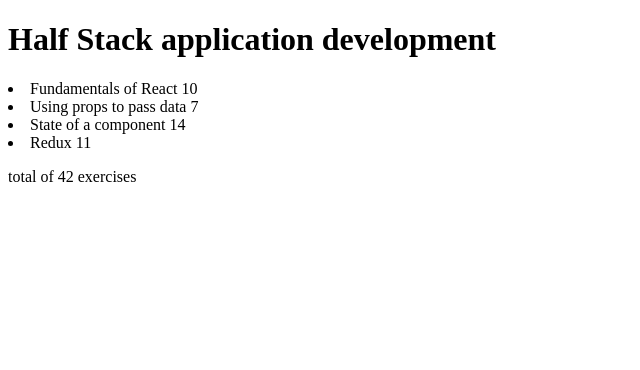
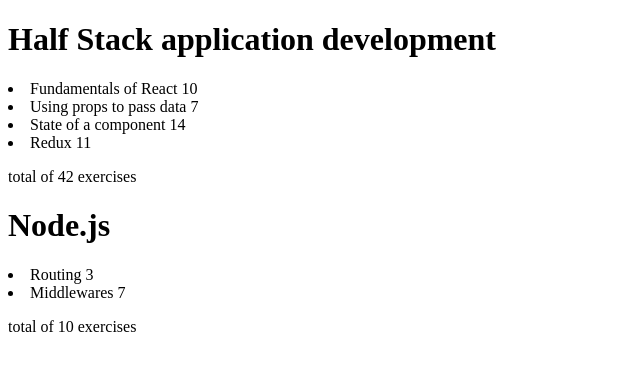
Before and after one commit to Adrian-Barrios/FullStackOpen, a React (Vite) app in the folder part1/courseinfo/: page / in a window 1280 px wide. Shown: the top 370 px of the page, without its empty margins (0-640 px from the left). Built offline with nearby package versions, Linux system fonts and the light colour scheme.

Commit message:
Courseinfo Exercise 2.4

```diff
--- a/part1/courseinfo/src/App.jsx
+++ b/part1/courseinfo/src/App.jsx
@@ -29,19 +29,23 @@ const Sum = ({parts}) => {
   )
 }
 
-const Course = ({course}) => {
+const Courses = ({courses}) => {
   return(
     <div>
-    <Header course={course.name} />
-    <Content parts={course.parts}/>
-    <Sum parts={course.parts}/>
+      {courses.map(course => (
+        <div key={course.id}>
+          <Header course={course.name} />
+          <Content parts={course.parts} />
+          <Sum parts={course.parts} />
+        </div>
+      ))}
     </div>
   )
 
 }
 
 const App = () => {
-  const course = {
+  const courses = [{
     id: 1,
     name: 'Half Stack application development',
     parts: [
@@ -66,9 +70,25 @@ const App = () => {
         id: 4
       }
     ]
-  }
+  },
+  {
+    id: 2,
+    name: 'Node.js',
+    parts: [
+      {
+        name: 'Routing',
+        exercises: 3,
+        id: 1
+      },
+      {
+        name: 'Middlewares',
+        exercises: 7,
+        id: 2
+      }
+    ]
+  }]
 
-  return <Course course={course}/>
+  return <Courses courses={courses}/>
 }
 
 export default App
```
